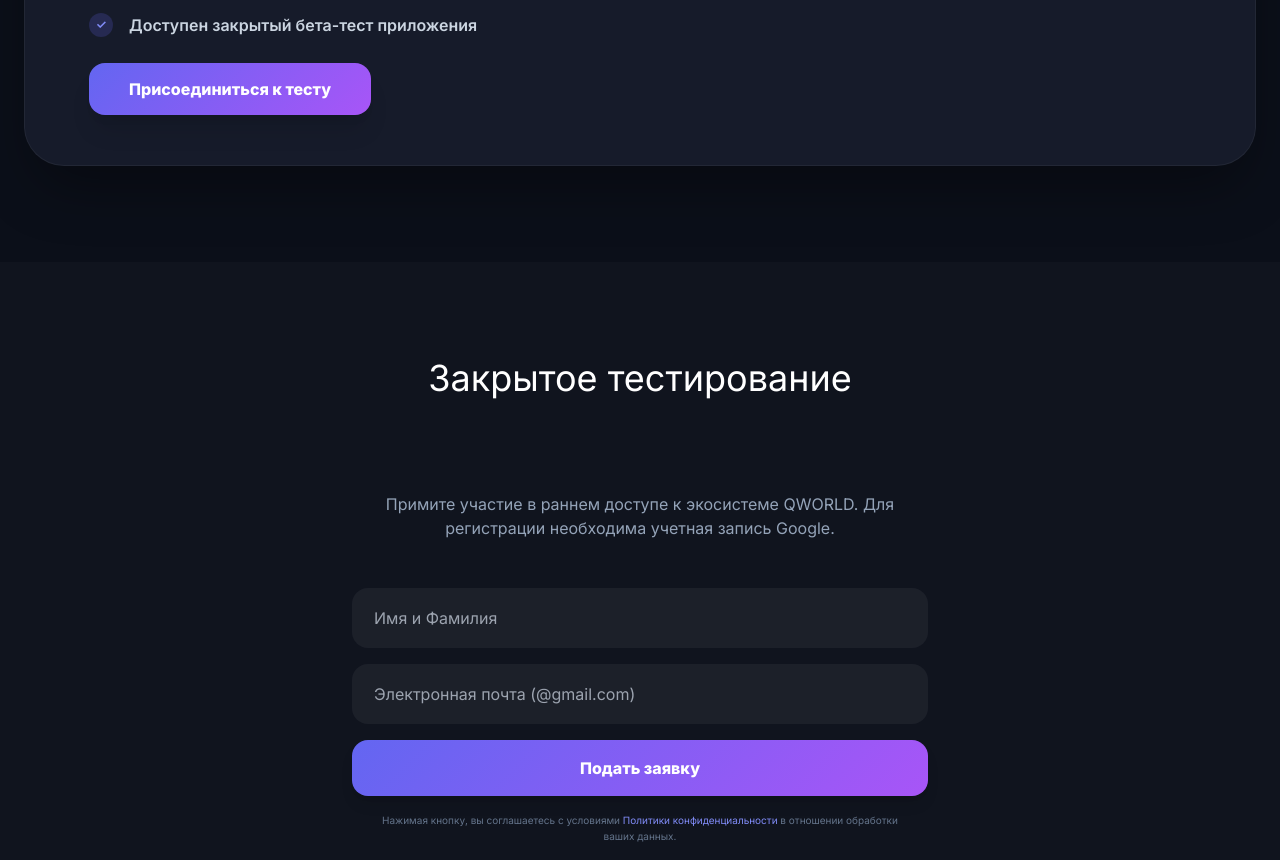
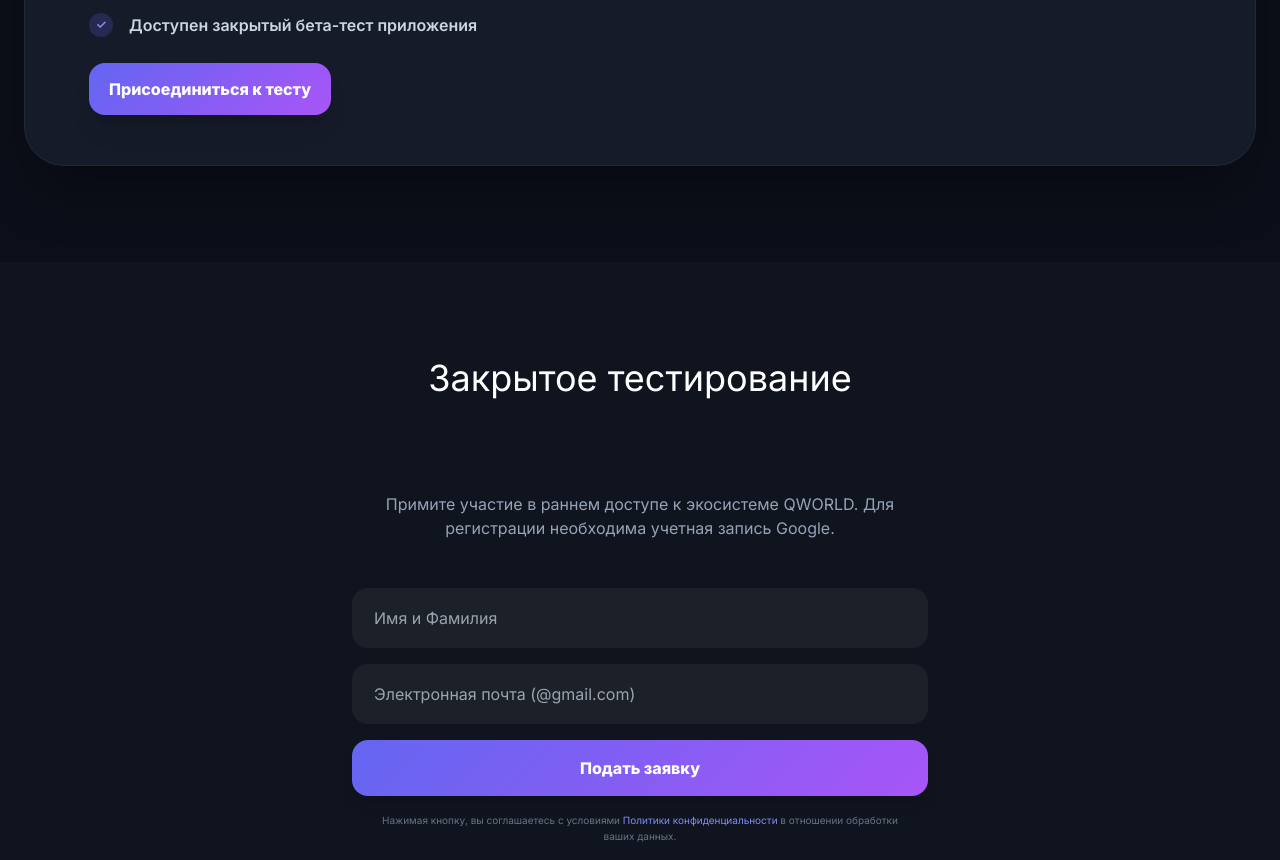
Before and after one commit to senyagame/nexus-q-id, a website: page public/index.html in a window 1280 px wide. Shown: the part 1904-2764 px from the top of the page. Drawn offline with nearby package versions, Linux system fonts and the light colour scheme; no server answers.

Commit message:
fix bags

```diff
--- a/public/index.html
+++ b/public/index.html
@@ -228,7 +228,7 @@
                             Доступен закрытый бета-тест приложения
                         </div>
                     </div>
-                    <a href="#test" class="gradient-btn text-white px-10 py-4 rounded-2xl font-bold shadow-xl text-center transition-all">Присоединиться к тесту</a>
+                    <a href="#test" class="gradient-btn text-white px-5 py-4 rounded-2xl font-bold shadow-xl text-center transition-all">Присоединиться к тесту</a>
                 </div>
                 <div class="flex-1 flex justify-center">
                     <canvas id="qworld-canvas" width="450" height="450" class="max-w-full"></canvas>
```
